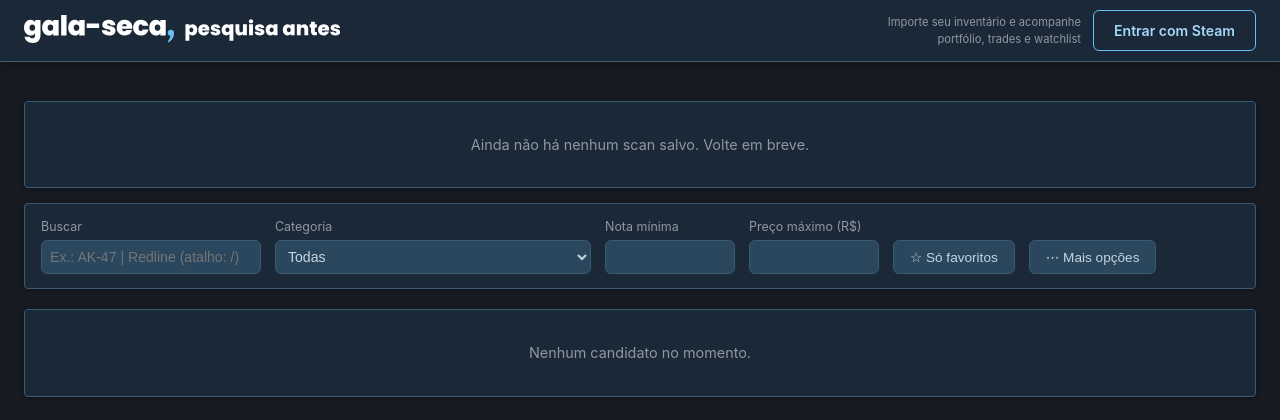
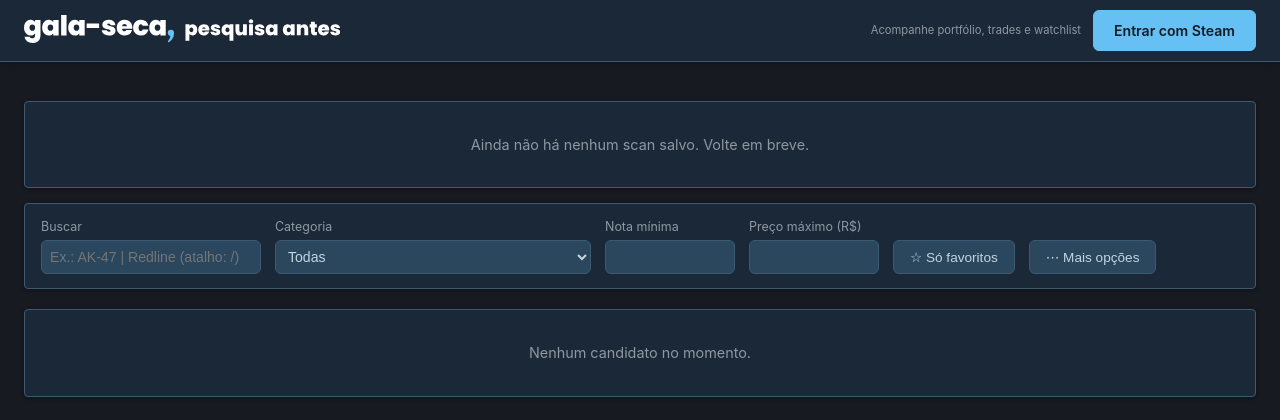
Before and after one commit to pedronokia/galaseca, a Flask app: page / in a window 1280 px wide. Shown: the top 420 px of the page. Run offline with Flask 3, Linux system fonts and the light colour scheme; parts of the project's set-up code (start-up, migrations or seed data) failed here and were passed over.

Commit message:
fix(site): "Entrar com Steam" preenchido, legenda mais curta (#12)
Pedido do usuário, revisando o header:
- Botão vira preenchido (mesmo tratamento de "botão de destaque" que
  .form-filtros button já usa) em vez de outline -- é a única ação
  clicável do header, convite pro resto do produto (portfólio/
  trades/watchlist).
- Legenda "Importe seu inventário e acompanhe portfólio, trades e
  watchlist" (63 caracteres, 2 linhas em telas estreitas) vira
  "Acompanhe portfólio, trades e watchlist" (40 caracteres, 1 linha
  até no celular).


Claude-Session: https://claude.ai/code/session_017sM22vkYResu7RSdcPqz1Q

Co-authored-by: Claude <noreply@anthropic.com>

```diff
--- a/galaseca/public_site/static/style.css
+++ b/galaseca/public_site/static/style.css
@@ -275,10 +275,16 @@ header.topo h1 {
   text-decoration: none;
 }
 
+/* Preenchido (não outline) -- é a única ação clicável do header e o
+   convite pra todo o resto do produto (portfólio/trades/watchlist);
+   combina com o mesmo tratamento "botão de destaque" que
+   .form-filtros button já usa, sem repetir destaque em mais nenhum
+   lugar fixo da tela (ver comentário sobre "só devia existir UM
+   botão de destaque por tela", 2026-10-27). */
 .conta-link-entrar {
   display: inline-block;
-  color: var(--accent-bright);
-  background: transparent;
+  color: var(--bg);
+  background: var(--accent);
   border: 1px solid var(--accent);
   border-radius: 6px;
   padding: 9px 20px;
@@ -286,13 +292,11 @@ header.topo h1 {
   font-size: 0.88rem;
   white-space: nowrap;
   text-decoration: none;
-  transition: background-color 0.15s ease, color 0.15s ease, border-color 0.15s ease;
+  transition: filter 0.15s ease;
 }
 
 .conta-link-entrar:hover {
-  background: var(--accent);
-  border-color: var(--accent);
-  color: var(--bg);
+  filter: brightness(1.1);
   text-decoration: none;
 }
 
--- a/galaseca/public_site/templates/partials/_conta_link.html
+++ b/galaseca/public_site/templates/partials/_conta_link.html
@@ -16,6 +16,6 @@
 {% else %}
   <span class="entrar-cta">
     <a class="conta-link-entrar" href="{{ url_for('account.login') }}">Entrar com Steam</a>
-    <span class="entrar-cta-legenda">Importe seu inventário e acompanhe portfólio, trades e watchlist</span>
+    <span class="entrar-cta-legenda">Acompanhe portfólio, trades e watchlist</span>
   </span>
 {% endif %}
```
